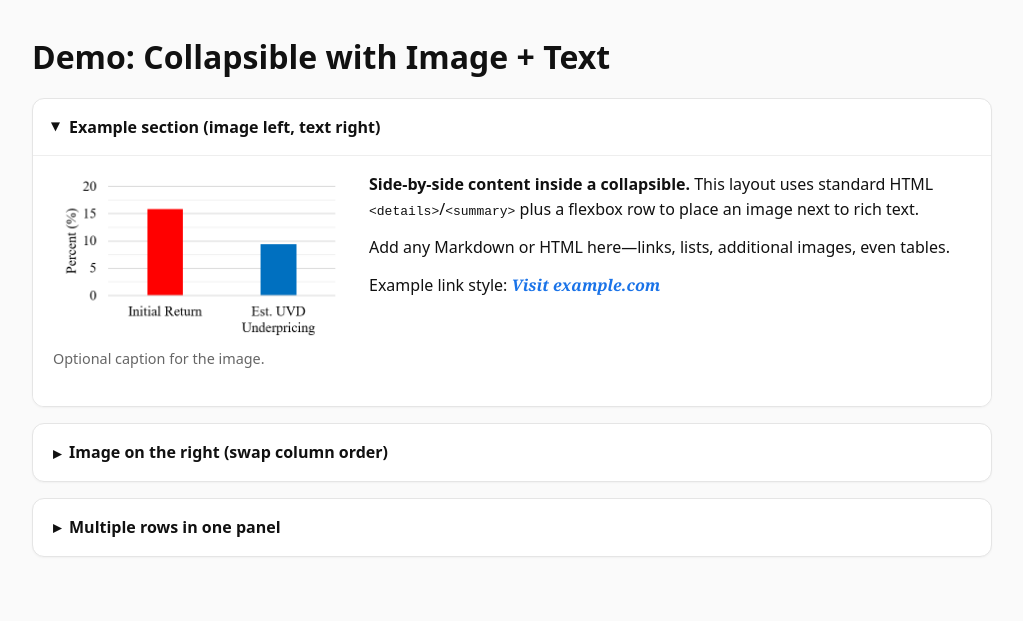
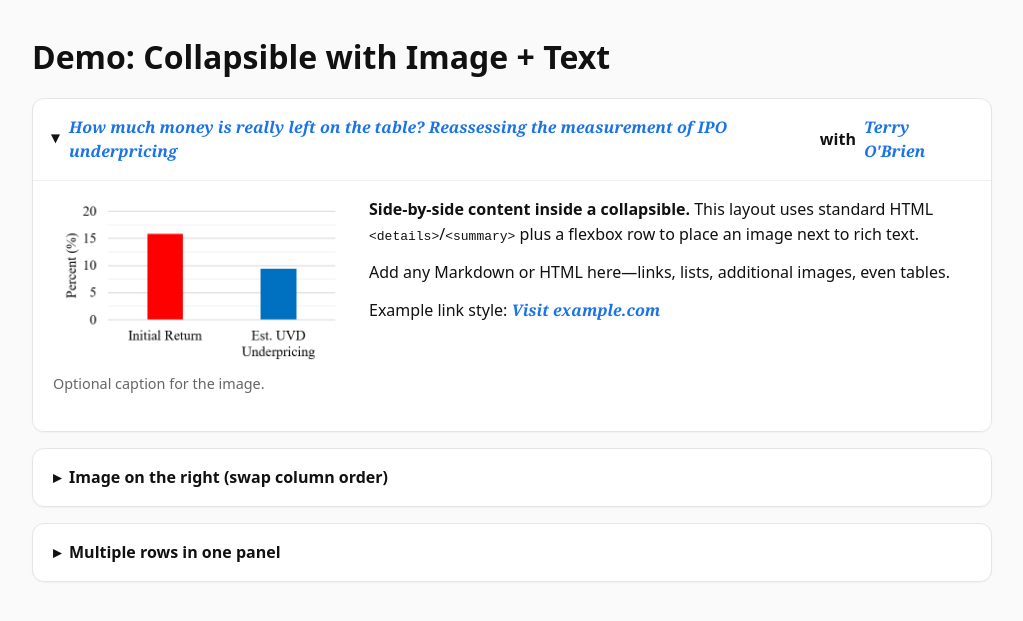
Before and after one commit to fear-the-kraken/jjh, a Jekyll site: the page built from index.md, in a window 1280 px wide. Shown: the top 621 px of the page, without its empty margins (128-1151 px from the left). Built offline with Jekyll 4.4.1, drawn with Linux system fonts in a browser that asks for light colours.

Commit message:
Update index.md

```diff
--- a/index.md
+++ b/index.md
@@ -6,7 +6,11 @@ title: Collapsible Demo
 # Demo: Collapsible with Image + Text
 
 <details open>
-  <summary>Example section (image left, text right)</summary>
+  <summary>
+    <a href="https://papers.ssrn.com/sol3/papers.cfm?abstract_id=5384467" target="_blank" rel="noopener">How much money is really left on the table? Reassessing the measurement of IPO underpricing</a>
+    <span> with </span>
+    <a href="https://www.terrencemobrien.com/" target="_blank" rel="noopener">Terry O'Brien</a>
+  </summary>
   <div class="panel">
     <div class="row">
       <figure class="media">
```
